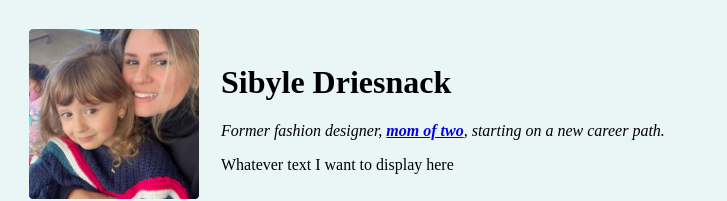
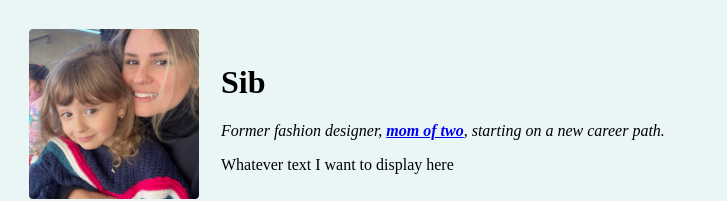
Before and after one commit to sissidries/html-portfolio, a plain HTML site: page index.html in a window 1280 px wide. Shown: the top 201 px of the page, without its empty margins (0-727 px from the left). Drawn offline with Linux system fonts and the light colour scheme.

Commit message:
Update index.html

```diff
--- a/index.html
+++ b/index.html
@@ -5,7 +5,7 @@
   <meta charset="utf-8">
   <!-- O UTF-8 é uma maneira de viabilizar a programação e a leitura de documentos em qualquer tipo de idioma.
       Ele está dentro do padrão Unicode e pode ser responsável por substituir um caractere estrangeiro por algo que seja legível em outro idioma.!-->
-  <title>٭ Blog da Sibyle ٭</title>
+  <title>٭ Blog da Sib ٭</title>
   <link rel="stylesheet" href="css/styles.css">
 </head>
 
@@ -14,7 +14,7 @@
     <tr>
       <td><img src=images/Sibyle1.png alt="Sibyle profile picture"></td>
       <td>
-        <h1>Sibyle Driesnack</h1>
+        <h1>Sib</h1>
         <p><em>Former fashion designer, <strong><a href="https://www.instagram.com/sibyledries">mom of two</a></strong>, starting on a new career path.</em></p>
         <p>Whatever text I want to display here</p>
       </td>
```
